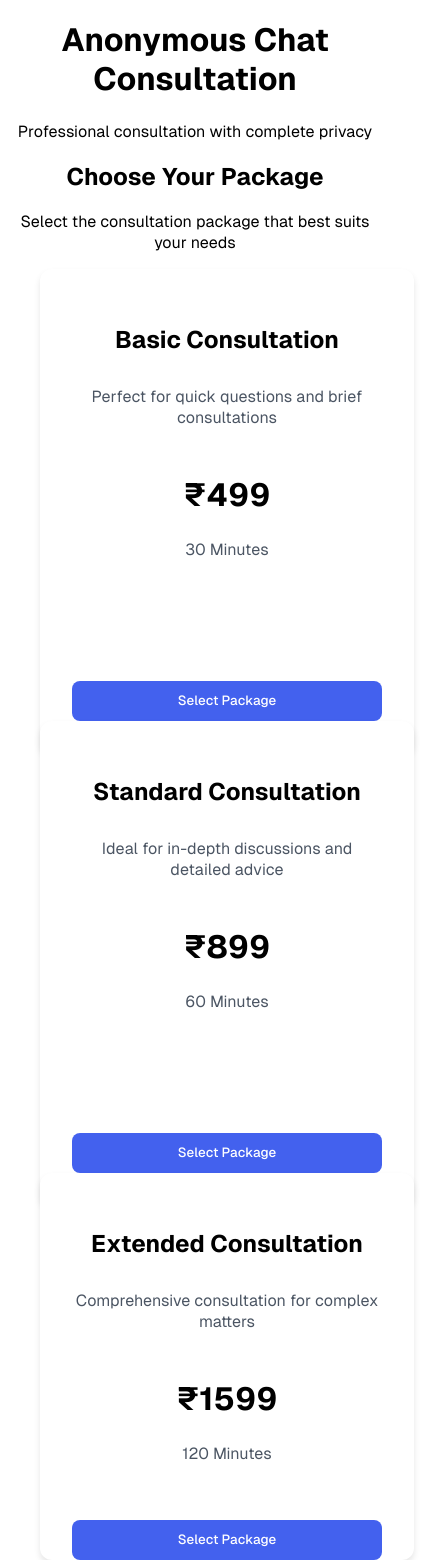
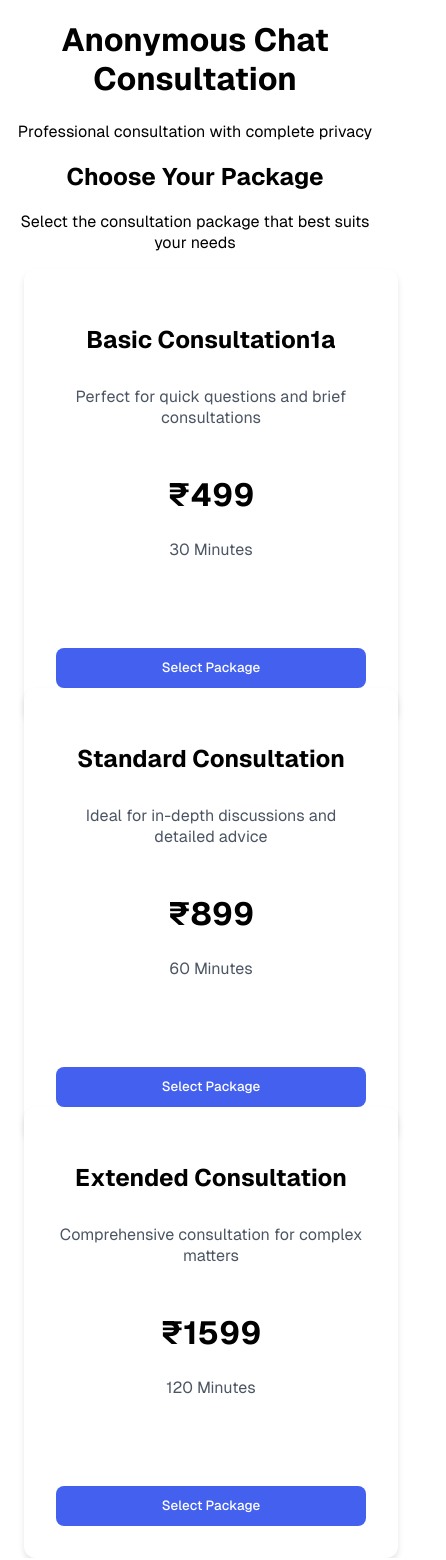
Before and after one commit to gijojohn/chatConsultation, a Next.js app: page / in a window 390 px wide. Shown: the whole page, 446 px wide, since content can reach past the window. Built offline with nearby package versions, Linux system fonts and the light colour scheme.

Commit message:
add space vertical rendering 1

```diff
--- a/src/components/packages-section.tsx
+++ b/src/components/packages-section.tsx
@@ -6,7 +6,7 @@ import React from 'react';
 const PACKAGES = [
   {
     id: 1,
-    title: 'Basic Consultation',
+    title: 'Basic Consultation1a',
     description: 'Perfect for quick questions and brief consultations',
     price: 499,
     duration: '30 Minutes',
@@ -41,13 +41,11 @@ export function PackagesSection() {
         </p>
       </div>
 
-      <div className="packages-grid">
+      <div className="packages-grid gap-8">
         {PACKAGES.map((pkg, index) => (
           <div
             key={pkg.id}
-            className={`package-card text-center ${
-              index < PACKAGES.length - 1 ? 'border-b pb-6 mb-12 md:mb-6' : ''
-            }`}
+            className="package-card text-center bg-white rounded-lg shadow-lg p-6 mb-8 md:mb-0"
           >
             <h3 className="package-title text-center">{pkg.title}</h3>
             <p className="package-description text-center">{pkg.description}</p>
--- a/src/components/packages.css
+++ b/src/components/packages.css
@@ -77,17 +77,17 @@
 @media (max-width: 640px) {
   .packages-grid {
     grid-template-columns: 1fr;
+    gap: 2rem;
+    padding: 0 1rem;
   }
 
   .package-card {
-    margin-bottom: 2rem;
-    border-bottom: 1px solid #e5e7eb;
+    margin-bottom: 0;
     padding-bottom: 2rem;
   }
 
   .package-card:last-child {
     margin-bottom: 0;
-    border-bottom: none;
-    padding-bottom: 0;
+    padding-bottom: 2rem;
   }
 }
```
